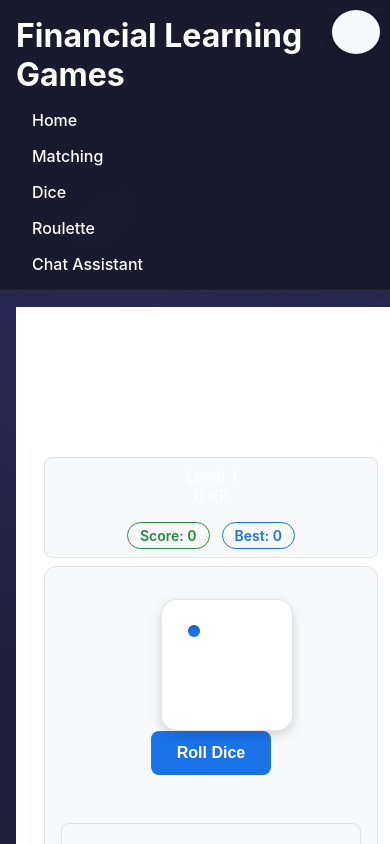
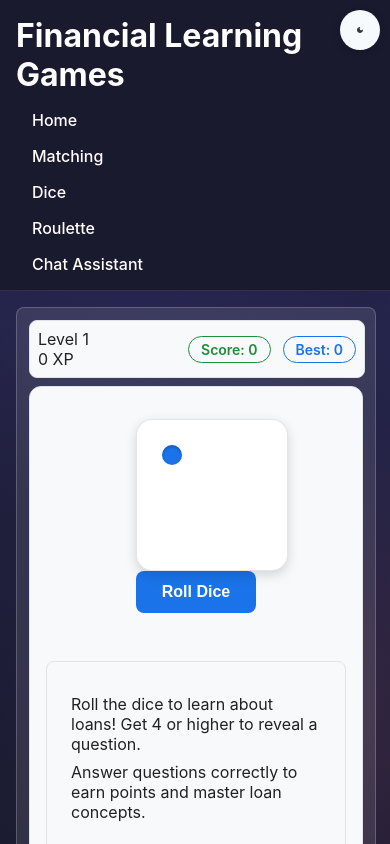
Before and after one commit to surekharao/db_hackathone_2025, a React (Create React App) app in the folder financial-gamification-app/: page /loan-dice in a window 390 px wide. Shown: the top 844 px of the page. Built offline with nearby package versions, Linux system fonts and the light colour scheme.

Commit message:
feat: mobilize Dice page

```diff
--- a/financial-gamification-app/src/components/games/loan-dice-game/LoanDiceGame.css
+++ b/financial-gamification-app/src/components/games/loan-dice-game/LoanDiceGame.css
@@ -40,22 +40,14 @@
 
 .loan-dice-game {
   width: 100%;
-  height: 100vh;
   margin: 0;
-  padding: 1rem;
   overflow: hidden;
   display: flex;
   align-items: center;
   justify-content: center;
-  background: var(--light-background);
-}
-
-[data-theme="dark"] .loan-dice-game {
-  background: var(--dark-background);
-}
-
-[data-theme="contrast"] .loan-dice-game {
-  background: var(--contrast-background);
+  background: var(--card-bg);
+  border-radius: var(--border-radius, 12px);
+  border: 1px solid var(--card-border);
 }
 
 /* Two-column layout */
@@ -67,7 +59,6 @@
   height: max-content;
   min-height: 400px;
   max-height: 90vh;
-  background: var(--light-background);
   border-radius: var(--border-radius);
   box-shadow: 0 2px 8px rgba(0, 0, 0, var(--shadow-strength));
   padding: calc(var(--spacing-unit) * 0.75);
@@ -76,22 +67,20 @@
 
 /* Dark theme */
 [data-theme="dark"] .game-layout {
-  background: var(--dark-background);
   box-shadow: 0 2px 8px rgba(0, 0, 0, 0.3);
 }
 
 /* High contrast theme */
 [data-theme="contrast"] .game-layout {
-  background: var(--contrast-background);
   border: 2px solid var(--contrast-border);
   box-shadow: none;
 }
 
 .game-header {
+  width: calc(100% - var(--spacing-unit));
   display: flex;
   justify-content: space-between;
   align-items: center;
-  gap: var(--spacing-unit);
   padding: calc(var(--spacing-unit) * 0.5);
   background: var(--light-surface);
   border-radius: var(--border-radius);
@@ -114,7 +103,15 @@
   color: var(--light-primary);
   font-weight: 600;
 }
-
+.player-info {
+  color: var(--light-text);
+}
+[data-theme="dark"] .player-info {
+  color: var(--dark-text);
+}
+[data-theme="contrast"] .player-info {
+  color: var(--contrast-text);
+}
 .header-stats {
   display: flex;
   align-items: center;
@@ -530,37 +527,3 @@
     transform: translateY(0);
   }
 }
-
-@media (max-width: 768px) {
-  .loan-dice-game {
-    padding: 1rem;
-  }
-
-  .game-header {
-    flex-direction: column;
-    gap: 1rem;
-    text-align: center;
-  }
-
-  .dice-container {
-    width: 100px;
-    height: 100px;
-  }
-
-  .dot {
-    width: 12px;
-    height: 12px;
-  }
-
-  .topic-header {
-    flex-direction: column;
-    align-items: flex-start;
-    gap: 0.5rem;
-  }
-
-  /* Improve touch targets for mobile */
-  button {
-    min-height: 44px;
-    padding: 0.75rem 1.5rem;
-  }
-}
--- a/financial-gamification-app/src/components/games/loan-roulette/LoanRoulette.css
+++ b/financial-gamification-app/src/components/games/loan-roulette/LoanRoulette.css
@@ -698,90 +698,6 @@
   }
 }
 
-@media (max-width: 1024px) {
-  .game-area {
-    flex-direction: column;
-    align-items: center;
-  }
-
-  .roulette-section,
-  .result-section {
-    max-width: 100%;
-    width: 100%;
-  }
-
-  .result-section {
-    min-width: unset;
-    padding: 0 1rem;
-  }
-
-  .game-header h2 {
-    font-size: 2rem;
-  }
-}
-
-@media (max-width: 768px) {
-  .loan-roulette {
-    padding: 0.5rem;
-  }
-
-  .game-header {
-    margin-bottom: 1rem;
-  }
-
-  .header-content {
-    padding: 0.5rem 1rem;
-  }
-
-  .game-stats {
-    flex-wrap: wrap;
-    gap: 1rem;
-    justify-content: center;
-  }
-
-  .score,
-  .round {
-    font-size: 1.2rem;
-    padding: 0.4rem 1rem;
-  }
-
-  .term-text {
-    font-size: 0.8rem;
-  }
-
-  .category-badge {
-    font-size: 0.7rem;
-    padding: 0.1rem 0.3rem;
-  }
-
-  .result-card {
-    padding: 1rem;
-  }
-
-  .term-header {
-    flex-direction: column;
-    gap: 0.5rem;
-    align-items: flex-start;
-  }
-
-  .term-header h3 {
-    font-size: 1.5rem;
-  }
-
-  .explanation-box {
-    padding: 1rem;
-  }
-
-  .explanation-box p {
-    font-size: 0.9rem;
-  }
-
-  .spin-button {
-    padding: 0.6rem 1.5rem;
-    font-size: 1rem;
-  }
-}
-
 /* Rainbow Wheel Styles */
 .roulette-wheel {
   position: relative;
@@ -879,22 +795,3 @@
   box-shadow: 0 0 10px rgba(0, 0, 0, 0.2);
   z-index: 5;
 }
-
-@media (max-width: 480px) {
-  .game-header h2 {
-    font-size: 1.5rem;
-  }
-
-  .term-text {
-    font-size: 0.7rem;
-  }
-
-  .category-badge {
-    display: none;
-  }
-
-  .points-badge {
-    font-size: 1rem;
-    padding: 0.5rem 1rem;
-  }
-}
```
